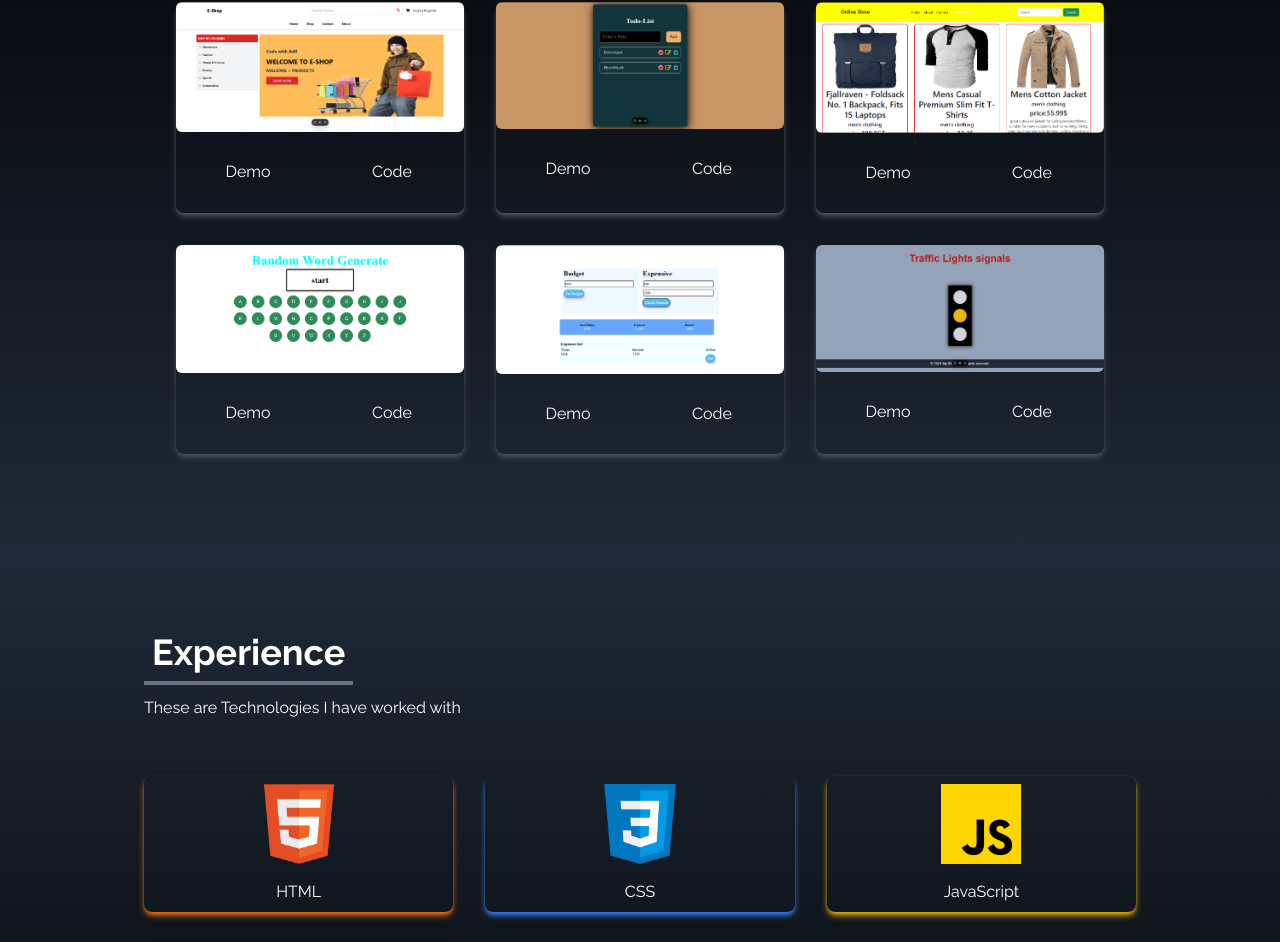
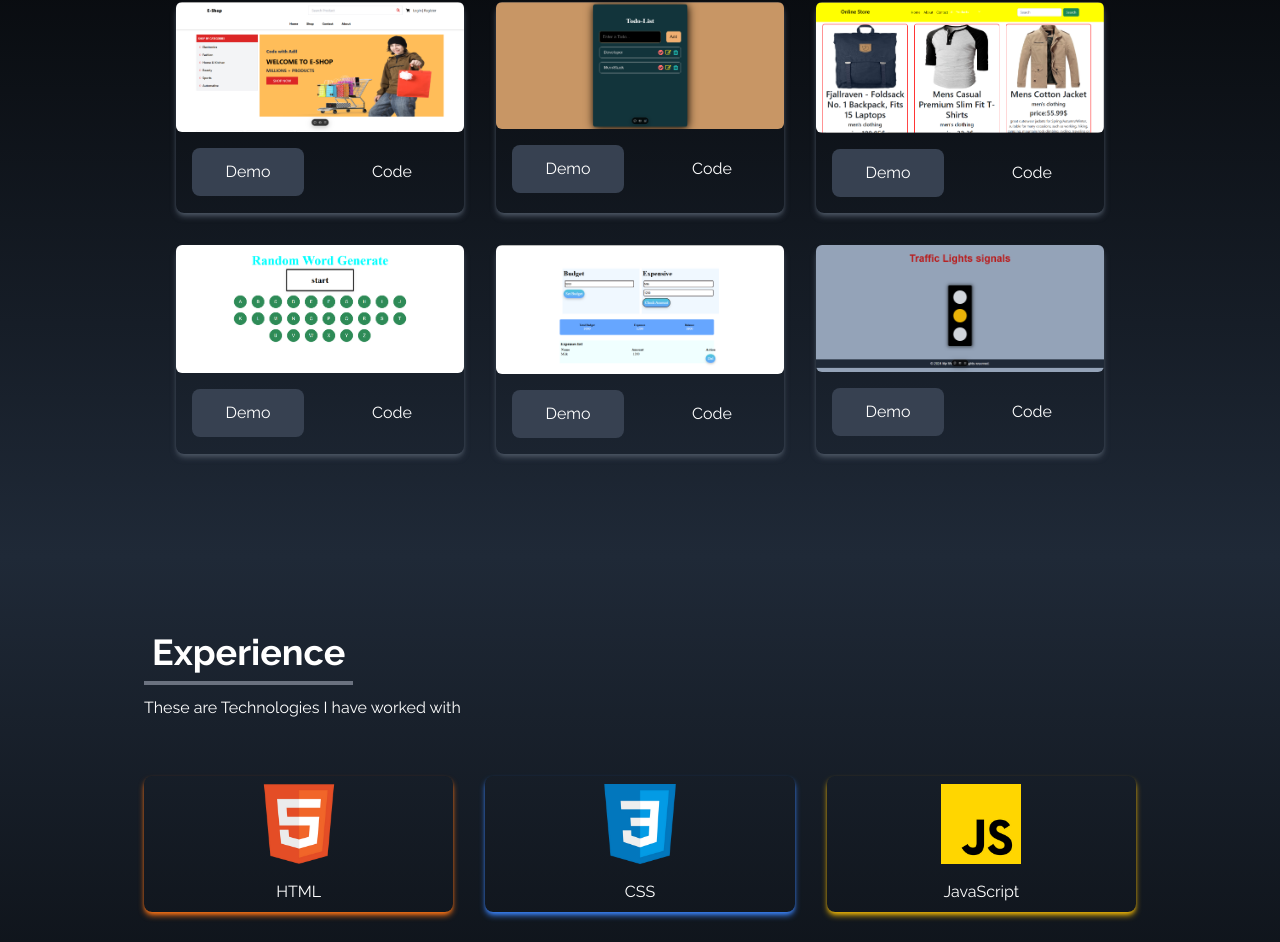
Before and after one commit to adilraees786/My-Portfolio-, a React (Vite) app: page / in a window 1280 px wide. Shown: the part 1844-2786 px from the top of the page. Built offline with nearby package versions, Linux system fonts and the light colour scheme.

Commit message:
add demo link

```diff
--- a/src/components/Portfolio.jsx
+++ b/src/components/Portfolio.jsx
@@ -6,33 +6,38 @@ import budgetapp from '../assets/assets/portfolio/budgetapp.png';
 import onlinestore from '../assets/assets/portfolio/onlinestore.png';
 import randomwords from '../assets/assets/portfolio/randomwords.png';
 import trafficlights from '../assets/assets/portfolio/trafficlights.png';
-import passvalidation from '../assets/assets/portfolio/passvalidation.png';
 
 const Portfolio = () => {
   const portfolios = [
     {
       id: 1,
       src: ecommerce,
+      demoLink: "https://e-commerce-blue-eight-15.vercel.app/",
     },
     {
       id: 2,
       src: todolist,
+      demoLink: "https://example.com/todolist",
     },
     {
       id: 3,
       src: onlinestore,
+      demoLink: "https://example.com/onlinestore",
     },
     {
       id: 4,
       src: randomwords,
+      demoLink: "https://example.com/randomwords",
     },
     {
       id: 5,
       src: budgetapp,
+      demoLink: "https://example.com/budgetapp",
     },
     {
       id: 6,
       src: trafficlights,
+      demoLink: "https://example.com/trafficlights",
     },
   ];
 
@@ -50,7 +55,7 @@ const Portfolio = () => {
         </div>
 
         <div className="grid sm:grid-cols-2 md:grid-cols-3 gap-8 px-12 sm:px-8">
-          {portfolios.map(({ id, src }) => (
+          {portfolios.map(({ id, src, demoLink }) => (
             <div key={id} className="shadow-md shadow-gray-600 rounded-lg">
               <img
                 src={src}
@@ -58,9 +63,14 @@ const Portfolio = () => {
                 className="rounded-md duration-200 hover:scale-105"
               />
               <div className="flex items-center justify-center">
-                <button className="w-1/2 px-6 py-3 m-4 duration-200 hover:scale-105">
+                <a
+                  href={demoLink}
+                  target="_blank"
+                  rel="noopener noreferrer"
+                  className="w-1/2 px-6 py-3 m-4 duration-200 hover:scale-105 text-center bg-gray-700 rounded-lg"
+                >
                   Demo
-                </button>
+                </a>
                 <button className="w-1/2 px-6 py-3 m-4 duration-200 hover:scale-105">
                   Code
                 </button>
```
